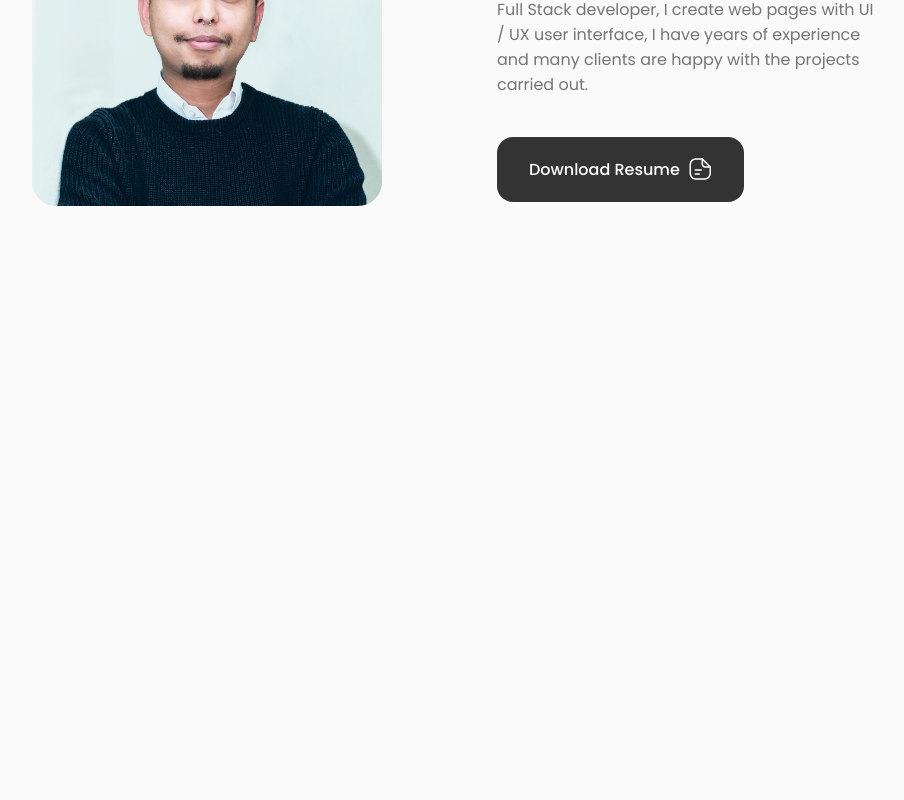
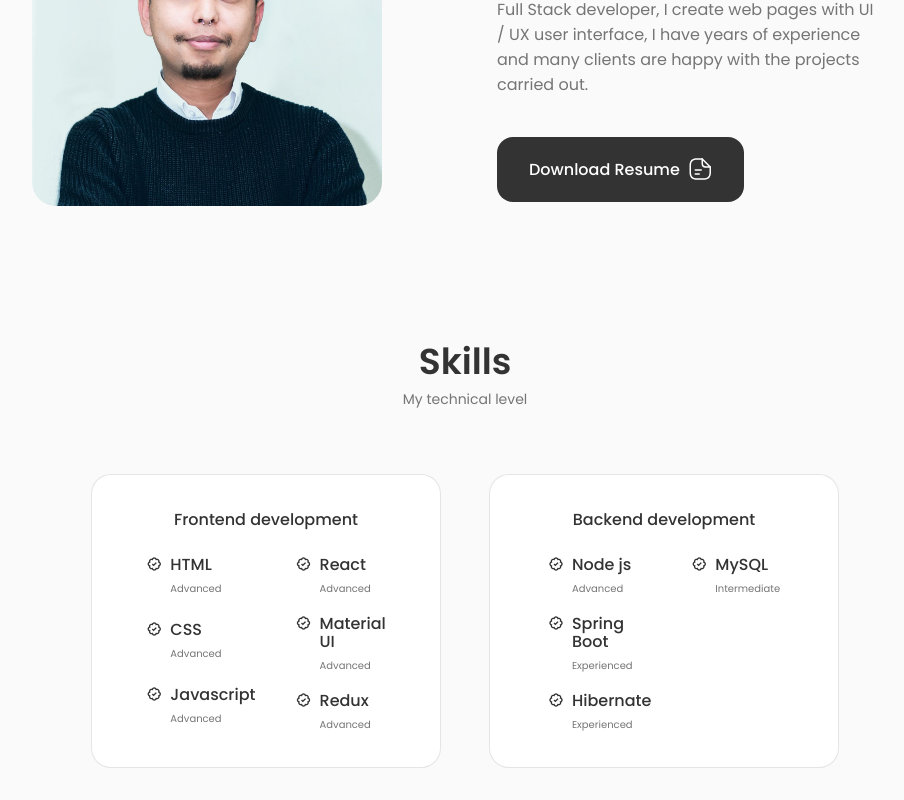
Before and after one commit to XNKRJUNG/portfolio, a React (Create React App) app: page / in a window 1280 px wide. Shown: the part 1148-1948 px from the top of the page, without its empty margins (175-1079 px from the left). Before the commit the page ends 1386 px from the top, so only its background shows below. Built offline with nearby package versions, Linux system fonts and the light colour scheme; the HTML template or start-up script is replaced by a standard one.

Commit message:
Component: Skills

```diff
--- a/src/App.js
+++ b/src/App.js
@@ -2,6 +2,7 @@
 import About from "./components/about/About"
 import Header from "./components/header/Header"
 import Home from "./components/home/Home"
+import Skills from "./components/skills/Skills"
 
 function App() {
   return (
@@ -9,6 +10,7 @@
       <Header />
       <Home />
       <About />
+      <Skills />
     </>
   )
 }
--- /dev/null
+++ b/src/components/skills/Backend.jsx
@@ -0,0 +1,65 @@
+import React from "react"
+
+const Backend = () => {
+  return (
+    <div className="skills__content">
+      <h3 className="skills__title">Backend development</h3>
+
+      <div className="skills__box">
+        <div className="skills__group">
+          <div className="skills__data">
+            <i className="bx bx-badge-check"></i>
+            <div>
+              <h3 className="skills__name">Node js</h3>
+              <span className="skills__level">Advanced</span>
+            </div>
+          </div>
+
+          <div className="skills__data">
+            <i className="bx bx-badge-check"></i>
+            <div>
+              <h3 className="skills__name">Spring Boot</h3>
+              <span className="skills__level">Experienced</span>
+            </div>
+          </div>
+
+          <div className="skills__data">
+            <i className="bx bx-badge-check"></i>
+            <div>
+              <h3 className="skills__name">Hibernate</h3>
+              <span className="skills__level">Experienced</span>
+            </div>
+          </div>
+        </div>
+
+        <div className="skills__group">
+          <div className="skills__data">
+            <i className="bx bx-badge-check"></i>
+            <div>
+              <h3 className="skills__name">MySQL</h3>
+              <span className="skills__level">Intermediate</span>
+            </div>
+          </div>
+
+          {/* <div className="skills__data">
+            <i className="bx bx-badge-check"></i>
+            <div>
+              <h3 className="skills__name">MySQL</h3>
+              <span className="skills__level">Intermediate</span>
+            </div>
+          </div>
+
+          <div className="skills__data">
+            <i className="bx bx-badge-check"></i>
+            <div>
+              <h3 className="skills__name">MySQL</h3>
+              <span className="skills__level">Intermediate</span>
+            </div>
+          </div> */}
+        </div>
+      </div>
+    </div>
+  )
+}
+
+export default Backend
--- /dev/null
+++ b/src/components/skills/Frontend.jsx
@@ -0,0 +1,64 @@
+import React from "react"
+
+const Frontend = () => {
+  return (
+    <div className="skills__content">
+      <h3 className="skills__title">Frontend development</h3>
+      <div className="skills__box">
+        <div className="skills__group">
+          <div className="skills__data">
+            <i className="bx bx-badge-check"></i>
+            <div>
+              <h3 className="skills__name">HTML</h3>
+              <span className="skills__level">Advanced</span>
+            </div>
+          </div>
+
+          <div className="skills__data">
+            <i className="bx bx-badge-check"></i>
+            <div>
+              <h3 className="skills__name">CSS</h3>
+              <span className="skills__level">Advanced</span>
+            </div>
+          </div>
+
+          <div className="skills__data">
+            <i className="bx bx-badge-check"></i>
+            <div>
+              <h3 className="skills__name">Javascript</h3>
+              <span className="skills__level">Advanced</span>
+            </div>
+          </div>
+        </div>
+
+        <div className="skills__group">
+          <div className="skills__data">
+            <i className="bx bx-badge-check"></i>
+            <div>
+              <h3 className="skills__name">React</h3>
+              <span className="skills__level">Advanced</span>
+            </div>
+          </div>
+
+          <div className="skills__data">
+            <i className="bx bx-badge-check"></i>
+            <div>
+              <h3 className="skills__name">Material UI</h3>
+              <span className="skills__level">Advanced</span>
+            </div>
+          </div>
+
+          <div className="skills__data">
+            <i className="bx bx-badge-check"></i>
+            <div>
+              <h3 className="skills__name">Redux</h3>
+              <span className="skills__level">Advanced</span>
+            </div>
+          </div>
+        </div>
+      </div>
+    </div>
+  )
+}
+
+export default Frontend
--- /dev/null
+++ b/src/components/skills/Skills.jsx
@@ -0,0 +1,20 @@
+import React from "react"
+import "./skills.css"
+import Frontend from "./Frontend"
+import Backend from "./Backend"
+
+const Skills = () => {
+  return (
+    <section className="skills section" id="skills">
+      <h2 className="section__title">Skills</h2>
+      <span className="section__subtitle">My technical level</span>
+
+      <div className="skills__container container grid">
+        <Frontend />
+        <Backend />
+      </div>
+    </section>
+  )
+}
+
+export default Skills
--- /dev/null
+++ b/src/components/skills/skills.css
@@ -0,0 +1,82 @@
+.skills__container {
+  grid-template-columns: repeat(2, 350px);
+  column-gap: 3rem;
+  justify-content: center;
+}
+
+.skills__content {
+  background-color: var(--container-color);
+  border: 1px solid rgba(0, 0, 0, 0.1);
+  padding: 2rem 4rem;
+  border-radius: 1.25rem;
+}
+
+.skills__title {
+  font-size: var(--normal-font-size);
+  font-weight: var(--font-medium);
+  text-align: center;
+  margin-bottom: var(--mb-1-5);
+}
+
+.skills__box {
+  display: flex;
+  justify-content: center;
+  column-gap: 2.5rem;
+}
+
+.skills__group {
+  display: grid;
+  align-items: flex-start;
+  row-gap: 1rem;
+}
+
+.skills__data {
+  display: flex;
+  column-gap: 0.5rem;
+}
+
+.skills .bx-badge-check {
+  font-size: 1rem;
+  color: var(--title-color);
+}
+
+.skills__name {
+  font-size: var(--normal-font-size);
+  font-weight: var(--font-medium);
+  line-height: 18px;
+}
+
+.skills__level {
+  font-size: var(--tiny-font-size);
+}
+
+/*=============== BREAKPOINTS ===============*/
+/* For large devices */
+@media screen and (max-width: 992px) {
+  .skills__container {
+    grid-template-columns: max-content;
+    row-gap: 2rem;
+  }
+}
+
+/* For medium devices */
+@media screen and (max-width: 576px) {
+  .skills__container {
+    grid-template-columns: 1fr;
+  }
+
+  .skills__content {
+    padding: 1.5rem;
+  }
+}
+
+/* For small devices */
+@media screen and (max-width: 350px) {
+  .skills__box {
+    column-gap: 1.25rem;
+  }
+
+  .skills__name {
+    font-size: var(--small-font-size);
+  }
+}
```
